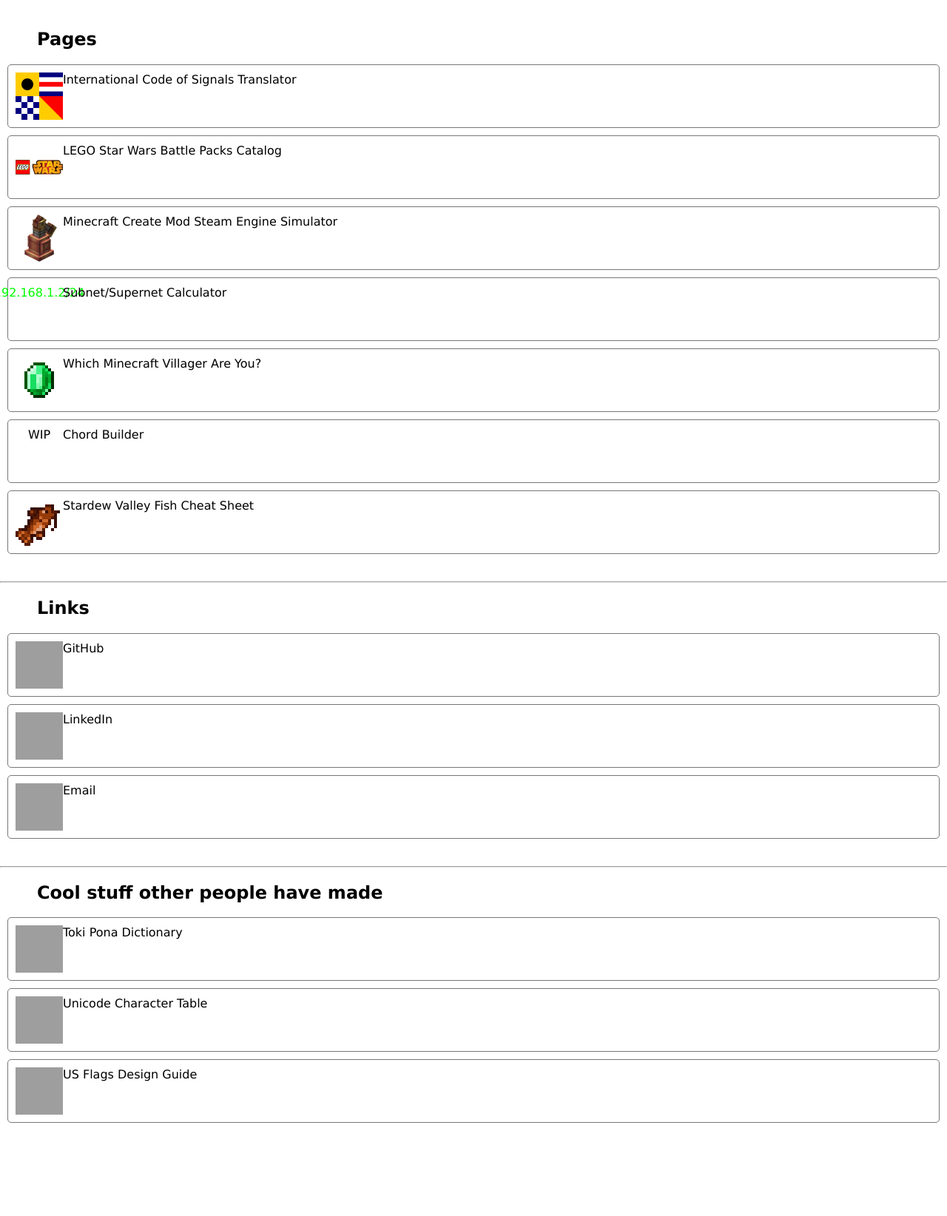
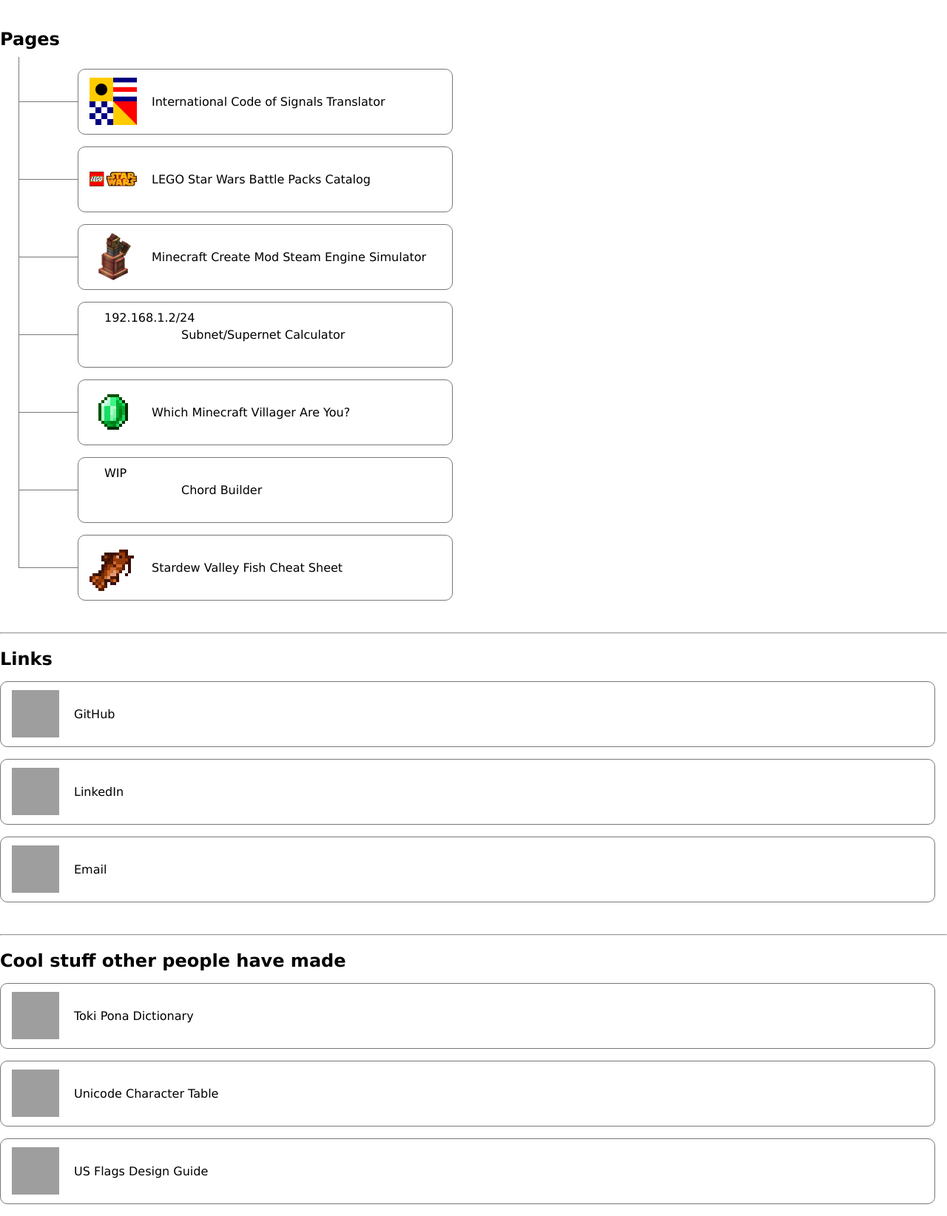
Before and after one commit to idculver27/idculver.net, a PHP site: page / in a window 1280 px wide. Shown: the part 94-1738 px from the top of the page at 74% size. Before the commit the page ends 1612 px from the top, so only its background shows below. Run offline with PHP 8.4, Linux system fonts and the light colour scheme; grey boxes are pictures that could not be loaded.

Commit message:
first tree done

```diff
--- a/index.html
+++ b/index.html
@@ -16,6 +16,17 @@
 	<br>
 	<div id="main">
 		<h2>Pages</h2>
+		<div class="tree">
+			<div class="treeTrunk">
+				<div class="treeBranchTop"></div>
+				<div class="treeBranch"></div>
+				<div class="treeBranch"></div>
+				<div class="treeBranch"></div>
+				<div class="treeBranch"></div>
+				<div class="treeBranch"></div>
+				<div class="treeBranch"></div>
+			</div>
+			<div class="treeLeaves">
 				<a href="/interco.html">
 					<img class="thumb" src="images/interco.png" alt="INTERCO">
 					<span>International Code of Signals Translator</span>
@@ -29,7 +40,7 @@
 					<span>Minecraft Create Mod Steam Engine Simulator</span>
 				</a>
 				<a href="/subnet.html">
-			<span class="thumb" style="color: #00ff00;">192.168.1.2/24</span>
+					<span class="thumb">192.168.1.2/24</span>
 					<span>Subnet/Supernet Calculator</span>
 				</a>
 				<a href="/villagerquiz.html">
@@ -44,6 +55,9 @@
 					<img class="thumb pixel" src="images/fish/Bullhead.png" alt="Bullhead">
 					<span>Stardew Valley Fish Cheat Sheet</span>
 				</a>
+			</div>
+		</div>
+
 		<br>
 		<hr>
 		<h2>Links</h2>
--- a/styles/index.css
+++ b/styles/index.css
@@ -1,12 +1,19 @@
+:root {
+	--gray: #777777;
+}
 a {
+	align-items: center;
+	box-sizing: border-box;
 	display: flex;
-	border: 1px solid #777777;
-	border-radius: 5px;
-	margin: 10px;
-	padding: 10px;
+	border: 1px solid var(--gray);
+	border-radius: 10px;
+	height: 89px;
+	margin: 16px;
+	margin-left: 0px;
+	padding: 15px;
 }
 a:hover {
-	background-color: #777777;
+	background-color: var(--gray);
 	transition: 0.2s;
 }
 a:link, a:visited {
@@ -22,7 +29,7 @@ h1 {
 	margin-left: 20px;
 }
 h2 {
-	margin-left: 50px;
+	margin-bottom: 10px;
 }
 header {
 	align-items: center;
@@ -36,16 +43,33 @@ header {
 	top: 0px;
 }
 hr {
-	color: #777777;
+	color: var(--gray);
+}
+span {
+	padding: 20px;
 }
 .pixel {
 	image-rendering: pixelated;
 }
 .thumb {
+	height: 64px;
+	width: 64px;
+}
+.tree {
 	display: flex;
-	height: 64px;
-	justify-content: center;
-	width: 64px;
+}
+.treeBranch, .treeBranchTop {
+	border-bottom: 1px solid var(--gray);
+	border-left: 1px solid var(--gray);
+	box-sizing: border-box;
+	height: 105px;
+	width: 80px;
+}
+.treeBranchTop {
+	height: 61px;
+}
+.treeTrunk {
+	margin-left: 25px;
 }
 #icon {
 	width: 64px;
```
Lines whose indentation alone changed are shown as unchanged.
